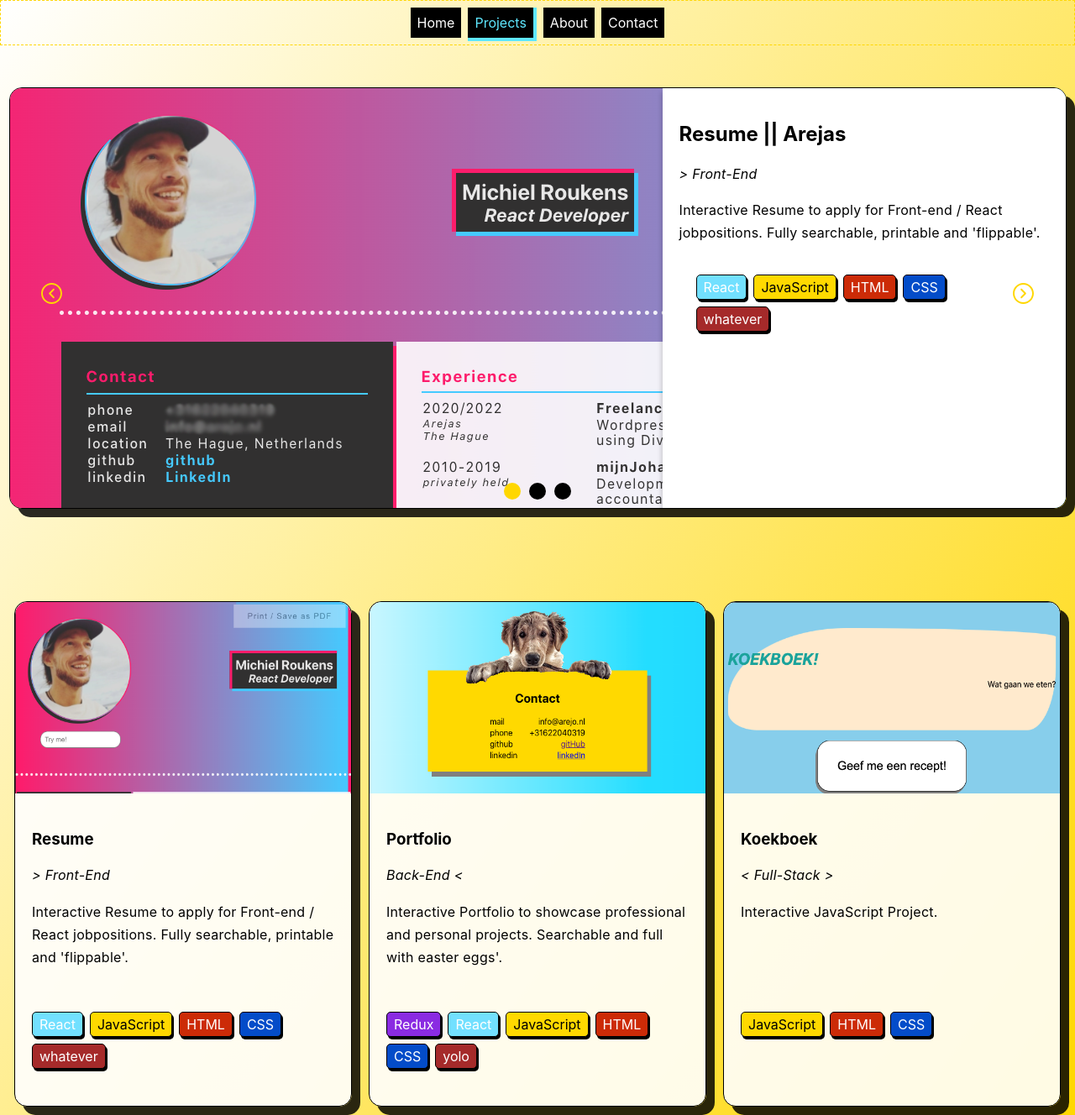
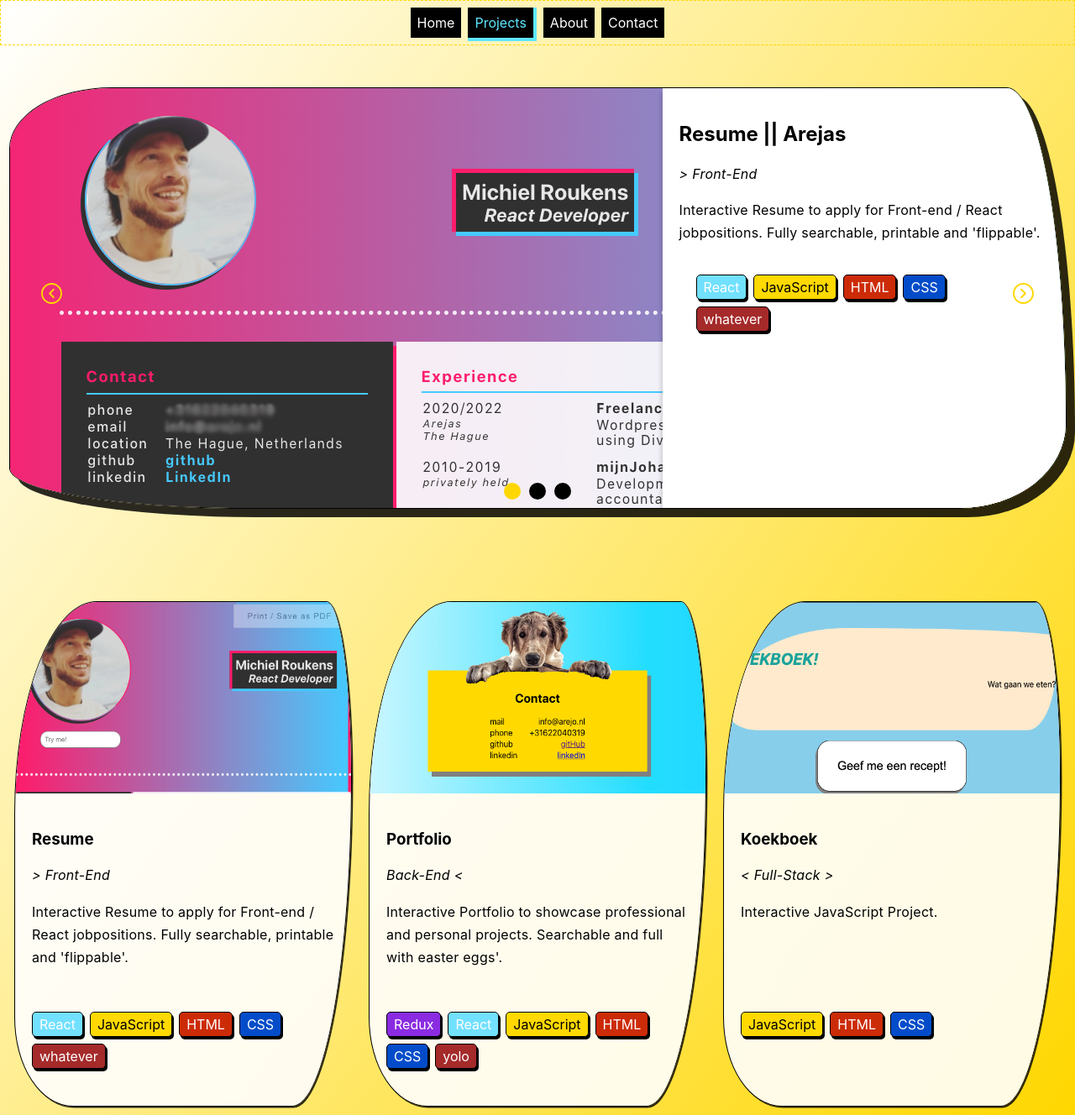
Before and after one commit to arejasverduras/portfolio, a React (Create React App) app: page /projects in a window 1280 px wide. Shown: the whole page at 84% size. Built offline with nearby package versions, Linux system fonts and the light colour scheme.

Commit message:
play with animations

```diff
--- a/src/App.css
+++ b/src/App.css
@@ -1,5 +1,5 @@
 body {
-  background: linear-gradient(0.85turn,gold, white);
+  background: linear-gradient(0.85turn,gold,white);
 }
 
 p {
@@ -295,6 +295,16 @@ background: gold;
   margin: 10px;
   box-shadow: rgba(0, 0, 0, 0.837) 10px 10px;
   text-align: left;
+  overflow: hidden;
+  top: 0;
+  left: 0;
+  transition: 500ms all;
+}
+
+.projectTile:hover {
+  position: relative;
+  top: -10px;
+  left: -10px;
 }
 
 .projectTileImage {
@@ -306,6 +316,7 @@ background: gold;
 .projectTileContent {
 padding: 20px;
 height: 30%;
+
 }
 
 .catLabel {
@@ -371,9 +382,21 @@ height: 30%;
 
 /* Project */
 
+@keyframes easeIn {
+  from {
+    opacity: 0;
+  }
+  to {
+    opacity: 1;
+  }
+}
+
 .projectContainer {
   padding: 20px;
+  animation: 1s easeIn;
 }
+
+
 
 .projectTitle {
   background-color: white;
@@ -388,6 +411,7 @@ height: 30%;
   border-bottom-left-radius: 28% 12%;
   border-bottom-right-radius: 12.5% 25%;
   border-top-left-radius: 12% 18%;
+
 }
 
 .imageSlider {
@@ -400,10 +424,10 @@ border: 1px solid black;
 border-radius: 15px;
 box-shadow: rgba(0, 0, 0, 0.837) 10px 10px;
 text-align: left;
-border-top-left-radius: 7% 99%;
+/* border-top-left-radius: 7% 99%;
 border-top-right-radius: 28% 12%;
 border-bottom-left-radius: 12.5% 25%;
-border-bottom-right-radius: 12% 18%;
+border-bottom-right-radius: 12% 18%; */
 }
 
 .projectImage {
@@ -428,6 +452,7 @@ border-bottom-right-radius: 12% 18%;
 border-bottom-left-radius: 28% 12%;
 border-bottom-right-radius: 12.5% 25%;
 border-top-left-radius: 12% 18%;
+overflow: hidden;
 }
 
 .projectContent .projectTileTech {
@@ -505,9 +530,12 @@ border-top-left-radius: 12% 18%;
 /* Animations */
 
 @media (prefers-reduced-motion: no-preference) {
-   .imageSlider
+   .imageSlider, .projectSlider
   {
     animation: borderFloat  10s infinite alternate;
+  }
+  .projectContent, .projectTile {
+    animation: borderFloatSoft 20s infinite alternate;
   }
 }
 
@@ -519,12 +547,56 @@ border-top-left-radius: 12% 18%;
     border-top-left-radius: 12% 18%;
     box-shadow: rgba(0, 0, 0, 0.837) 10px 10px;
   }
+  50% {
+    border-bottom-left-radius: 79% 9%;
+    border-top-right-radius: 82% 21%;
+    border-top-left-radius: 5.1% 52%;
+    border-bottom-right-radius: 21% 81%;
+    box-shadow: rgba(0, 0, 0, 0.837) 0px -0px;
+  }
   to {
     border-bottom-left-radius: 7% 99%;
     border-top-right-radius: 28% 12%;
     border-top-left-radius: 12.5% 25%;
     border-bottom-right-radius: 12% 18%;
     box-shadow: rgba(0, 0, 0, 0.837) -10px -10px;
+  }
+}
+
+@keyframes borderFloatSoft{
+  from {
+    border-top-right-radius: 17% 99%;
+    border-bottom-left-radius: 28% 12%;
+    border-bottom-right-radius: 12.5% 25%;
+    border-top-left-radius: 12% 18%;
+    box-shadow: rgba(0, 0, 0, 0.837) 10px 10px;
+  }
+  50% {
+    border-top-right-radius: 7% 29%;
+    border-bottom-left-radius: 18% 21%;
+    border-top-left-radius: 30% 52%;
+    border-bottom-right-radius: 21% 81%;
+    box-shadow: rgba(0, 0, 0, 0.837) 0px 0px;
+  }
+  to {
+    border-top-right-radius: 7% 99%;
+    border-bottom-left-radius: 28% 12%;
+    border-bottom-right-radius: 12.5% 25%;
+    border-top-left-radius: 12% 18%;
+    box-shadow: rgba(0, 0, 0, 0.837) 10px 10px;
+  }
+}
+
+@keyframes colorChange{
+  from {
+    background-color: black;
+    color: gold
+
+  }
+  to {
+    background-color: gold;
+    color: black;
+
   }
 }
 
```
